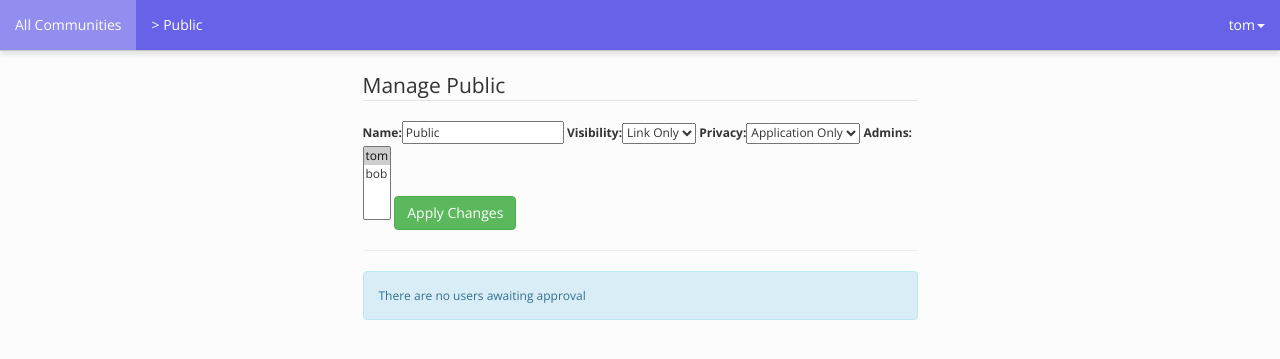
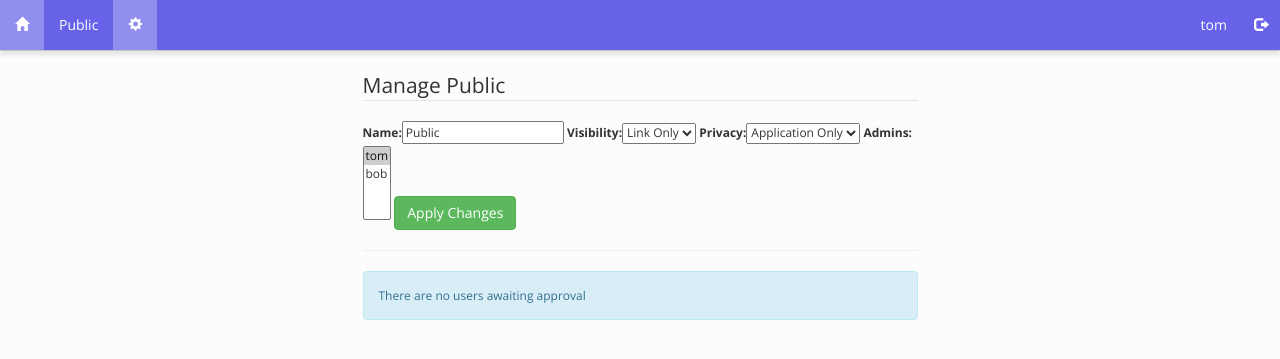
Before and after one commit to fredley/trienne, a Django app: page /org/public/manage/ in a window 1280 px wide. Shown: the top 359 px of the page. Run offline with Django 3.2, Linux system fonts and the light colour scheme; a user stored in the database is signed in; data comes from the database, SQL or seed files in the repository; data that the repository does not hold is empty; style sheets or scripts are compiled from the project's sources; parts of the project's set-up code (start-up, migrations or seed data) failed here and were passed over; some libraries are stand-ins or nearby versions.

Commit message:
Nav changes

```diff
--- a/lanes/templates/base.html
+++ b/lanes/templates/base.html
@@ -46,35 +46,32 @@
       <nav class="collapse navbar-collapse bs-navbar-collapse" role="navigation" id="nav">
         <ul class="nav navbar-nav">
           <li class="{% block rooms_active %}{% endblock %}">
-            <a href="{% url 'orgs' %}">All Communities</a>
+            <a href="{% url 'orgs' %}"><i class="glyphicon glyphicon-home"></i></a>
           </li>
           {% if org %}
             <li class="{% block current_community_active %}{% endblock %}">
-              <a href="{% url 'org' org.slug %}">&gt; {{ org.name }}</a>
+              <a href="{% url 'org' org.slug %}">{{ org.name }}</a>
             </li>
+            {% if is_admin %}
+              <li class="{% block org_admin_active %}{% endblock %}">
+                <a href="{% url 'manage_org' org.slug %}"><i class="glyphicon glyphicon-cog"></i></a>
+              </li>
+            {% endif %}
           {% endif %}
         </ul>
         <ul class="nav navbar-nav navbar-right">
-          <li class="dropdown">
           {% if user.is_authenticated %}
-            <a class="dropdown-toggle" href="#" data-toggle="dropdown">{{ user.username }}<span class="caret"></span></a>
-            <ul class="dropdown-menu">
-              {% if org and is_admin %}
-                <li class="{% block org_admin_active %}{% endblock %}">
-                  <a href="{% url 'manage_org' org.slug %}" class="btn btn-primary">Manage {{ org.name }}</a>
+          <li>
+            <a href="{% url 'user_profile' user.id %}">{{ user.username }}</span></a>
           </li>
-              {% endif %}
-              {% if user.organisations.all.count > 1 %}
-                <li role="separator" class="divider"></li>
-              {% endif %}
           <li>
             <form class="form" action="{% url 'logout' %}" method="post">{% csrf_token %}
               <input type="hidden" name="next" value="{{ request.get_full_path }}" />
-                  <button class="btn btn-danger btn-block" type="submit" >Logout</button>
+              <button class="btn btn-danger btn-block" type="submit" id="btn-logout"><i class="glyphicon glyphicon-log-out"></i></button>
             </form>
           </li>
-            </ul>
           {% else %}
+          <li class="dropdown">
             <a class="dropdown-toggle" href="#" data-toggle="dropdown">Login <span class="caret"></span></a>
             <div class="dropdown-menu" style="padding:1em;">
               <form class="form" action="{% url 'login' %}" method="post">{% csrf_token %}
@@ -88,6 +85,7 @@
                 <input class="btn btn-success btn-block" type="submit" value="Login">
               </form>
             </div>
+          </li>
           {% endif %}
           </li>
         </ul>
--- a/lanes/templates/manage_org.html
+++ b/lanes/templates/manage_org.html
@@ -3,6 +3,8 @@
 {% load bootstrap %}
 
 {% block title %}{{ org.name }}{% endblock %}
+
+{% block org_admin_active %}active{% endblock %}
 
 {% block main_content %}
 <div class="container">
--- a/static/css/chat.scss
+++ b/static/css/chat.scss
@@ -53,6 +53,15 @@ header.navbar{
     form{
       margin-bottom:10px;
     }
+  }
+}
+#btn-logout{
+  border-radius: 0;
+  height: 50px;
+  background-color:$themeColor2;
+  border:none;
+  &:hover{
+    background-color: #c9302c;
   }
 }
 pre {
```
Lines whose indentation alone changed are shown as unchanged.
